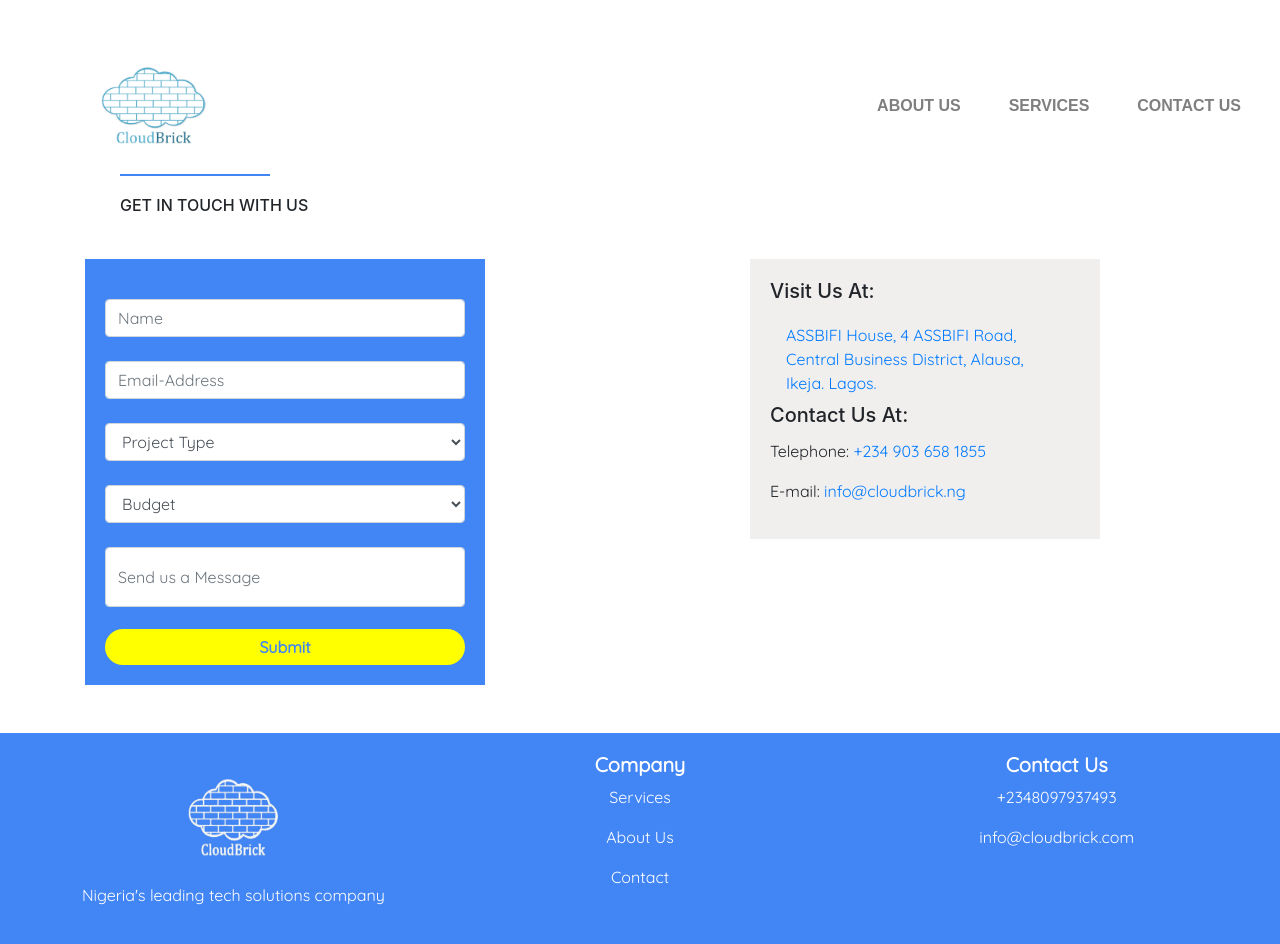
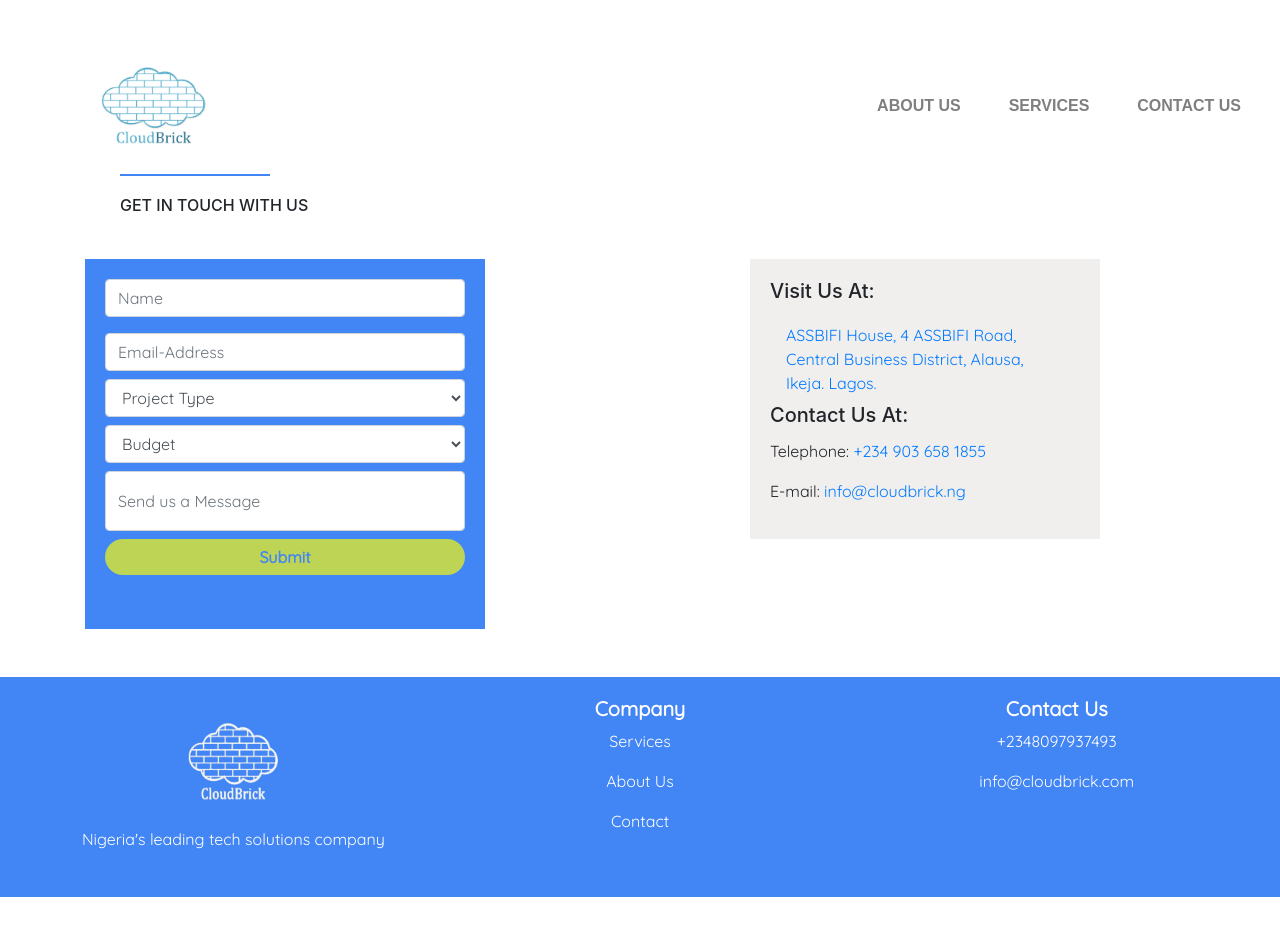
Before and after one commit to Oluwabambi/cloudbrick, an Angular app: page /contact-us in a window 1280 px wide. Shown: the top 944 px of the page. After the commit the page ends 897 px from the top, so only its background shows below. Built offline with nearby package versions, Linux system fonts and the light colour scheme; a web font is replaced by a local one.

Commit message:
login and submit updated

```diff
--- /dev/null
+++ b/src/app/modules/auth/admin-dashboard/admin-dashboard.component.html
@@ -0,0 +1 @@
+<p>admin-dashboard works!</p>
--- /dev/null
+++ b/src/app/modules/auth/admin-dashboard/admin-dashboard.component.ts
@@ -0,0 +1,15 @@
+import { Component, OnInit } from '@angular/core';
+
+@Component({
+  selector: 'app-admin-dashboard',
+  templateUrl: './admin-dashboard.component.html',
+  styleUrls: ['./admin-dashboard.component.css']
+})
+export class AdminDashboardComponent implements OnInit {
+
+  constructor() { }
+
+  ngOnInit(): void {
+  }
+
+}
--- a/src/app/modules/auth/auth-routing.module.ts
+++ b/src/app/modules/auth/auth-routing.module.ts
@@ -3,12 +3,16 @@
 import { RouterModule, Routes } from '@angular/router';
 import { AuthComponent } from './auth.component';
 import {LoginComponent} from './login/login.component';
+import {AdminDashboardComponent} from './admin-dashboard/admin-dashboard.component';
 
 const routes: Routes = [{
   path: '',
   component: AuthComponent,
   children: [
     {path: 'login', component: LoginComponent},
+    {path: 'AdminDashboard', component: AdminDashboardComponent},
+
+
   ]
 }];
 
--- a/src/app/modules/auth/login/login.component.html
+++ b/src/app/modules/auth/login/login.component.html
@@ -14,7 +14,7 @@
           <h3 class="mb-5">Login to your site.</h3>
       </div>
       <div>
-          <form>
+          <!-- <form>
             <div class="mb-3 pt-4 px-4">
                 <label for="formGroupExampleInput" class="form-label">Username</label>
                 <input type="email" class="form-control" id="formGroupExampleInput" placeholder="Enter Username">
@@ -23,7 +23,21 @@
                 <label for="formGroupExampleInput2" class="form-label">Password</label>
                 <input type="password" class="form-control" id="formGroupExampleInput2" placeholder="Enter password">
               </div>
-              <button type="submit" class="btn form-button">Login</button>
+              <button (click)="onLogin()" type="submit" class="btn form-button">Login</button>
+          </form>
+           -->
+
+           <form>
+            <div class="mb-3 pt-4 px-4">
+              <label for="formGroupExampleInput" class="form-label">Username</label>
+              <input type="email" class="form-control" name="userName" id="formGroupExampleInput" placeholder="Enter Username" [(ngModel)]="Login.userName">
+            </div>
+            <div class="mb-3 pb-3 px-4">
+              <label for="formGroupExampleInput2" class="form-label">Password</label>
+              <input type="password" class="form-control" name="pass" id="formGroupExampleInput2" placeholder="Enter password" [(ngModel)]="Login.pass">
+            </div>
+            <button type="submit" class="btn form-button" (click)="onLogin()">Login</button>
+
           </form>
 
       </div>
--- a/src/app/modules/auth/login/login.component.ts
+++ b/src/app/modules/auth/login/login.component.ts
@@ -1,4 +1,6 @@
 import { Component, OnInit } from '@angular/core';
+import {Router} from '@angular/router';
+
 
 @Component({
   selector: 'app-login',
@@ -7,9 +9,25 @@
 })
 export class LoginComponent implements OnInit {
 
-  constructor() { }
+  Login: ILogin =  new ILogin();
+  constructor(private router: Router) { }
 
   ngOnInit(): void {
   }
 
+  onLogin(){
+    if(this.Login.userName === 'admin' && this.Login.pass === 'Admina'){
+      this.router.navigateByUrl('auth/AdminDashboard');
+    }else {
+      alert('Wrong Username or Password');
+
+    }
+  }
+
 }
+
+export class ILogin{
+  "userName": string;
+  "pass": string;
+
+}
--- a/src/app/modules/pages/landing/contact-us/contact-us.component.html
+++ b/src/app/modules/pages/landing/contact-us/contact-us.component.html
@@ -54,27 +54,29 @@
             <div class="col-sm-6 mt-3">
               <div class="contact">
                 <div class="card-body">
-                    <form style= "max-width: 100%; height:330px;">
-                        <input style="margin-top: 20px;" type="text" class="form-control mb-4" placeholder="Name" aria-label="Name">
-                        <input type="email" class="form-control mb-4" placeholder="Email-Address"
-                            aria-label="Email-Address">
-                        <select class="form-select form-control mb-4" aria-label="Default select example">
-                            <option value="Project Type" hidden>Project Type</option>
+                  <form #userForm="ngForm"  style= "max-width: 100%; height:330px;"(ngSubmit)="submitClient(userForm);userForm.reset()">
+                    <div class="form-group">
+                    <input  required type="text" #name="ngModel"
+                    class="form-control " placeholder="Name" aria-label="Name" name="name" [(ngModel)]="client.name" >
+                      <small class="text-danger" [class.d-none]="name.valid || name.untouched">Name is required</small></div>
+                    <input type="email" class="form-control mt-2" placeholder="Email-Address" aria-label="Email-Address" name="email" [(ngModel)]="client.email" >
+                    <select class="form-select form-control mt-2" required aria-label="Default select example" name="projectType" [(ngModel)]="client.projectType"  >
+                        <option value="Project Type" disabled >Project Type</option>
                         <option value="Web Application">Web Application</option>
                         <option value="Mobile Application">Mobile Application</option>
                         <option value="Mobile Marketing">Mobile Marketing</option>
                         <option value="Internet/Web Marketing">Internet/Web Marketing</option>
                     </select>
-                        <select class="form-select form-control mb-4" aria-label="Default select example">
-                            <option value="budget" hidden>Budget</option>
-                            <option value="10,000-30,000">$1000-30,000</option>
-                            <option value="40,000-60,000">$40,000-60,000</option>
-                            <option value="60,000-100,000">$60,000-100,000</option>
+                    <select class="form-select form-control mt-2" required aria-label="Default select example" name="budget" [(ngModel)]="client.budget" >
+                        <option value="1" disabled >Budget</option>
+                        <option value="$10,000-30,000">$10,000-30,000</option>
+                        <option value="$40,000-60,000">$40,000-60,000</option>
+                        <option value="$60,000-100,000">$60,000-100,000</option>
                     </select>
-                        <input type="text" class="form-control" placeholder="Send us a Message"
-                            style="height:60px;" aria-label="Message">
+                    <input type="text" class="form-control mt-2" required placeholder="Send us a Message" style="height:60px;" aria-label="Message" name="message" [(ngModel)]="client.message" >
+
+                  <button type="submit"  [disabled]="userForm.invalid" class="btn form-button mt-2" >Submit</button>
                   </form>
-                    <button type="submit" class="btn  form-button">Submit</button>
                 </div>
               </div>
             </div>
--- a/src/app/modules/pages/landing/contact-us/contact-us.component.ts
+++ b/src/app/modules/pages/landing/contact-us/contact-us.component.ts
@@ -1,6 +1,8 @@
 
 import { Component, OnInit } from '@angular/core';
 import {Router} from '@angular/router';
+
+import {NgForm} from '@angular/forms'
 
 @Component({
   selector: 'app-contact-us',
@@ -20,5 +22,25 @@
     return this.router.navigate(['/home'],
      {state: {comingFrom: 'contact-us'}});
   }
+  client: Clients = {
+    name: '',
+    email: '',
+    projectType: "Project Type",
+    budget: 1,
+    message: '',
+  };
+
+  submitClient(clientForm:NgForm):void{
+    alert("Submitted");
+    // console.log(clientForm.value);
+  }
 
 }
+
+export class Clients {
+  name?: string;
+  email?: string;
+  projectType?: string;
+  budget?: number;
+  message?: string;
+}
--- a/src/app/modules/pages/landing/landing.module.ts
+++ b/src/app/modules/pages/landing/landing.module.ts
@@ -7,6 +7,7 @@
 import { ServicesComponent } from './services/services.component';
 import { ContactUsComponent } from './contact-us/contact-us.component';
 import { HeaderComponent } from './layouts/header/header.component';
+import { FormsModule } from '@angular/forms';
 
 
 @NgModule({
@@ -20,7 +21,8 @@
 
   imports: [
     CommonModule,
-    LandingRoutingModule
+    LandingRoutingModule,
+    FormsModule,
   ]
 })
 export class LandingModule { }
```
Also changed, not shown: src/app/modules/auth/auth.module.ts (+6 -1 lines), src/app/modules/auth/admin-dashboard/admin-dashboard.component.css (added), 1 other file (tests, documents, lock files or other folders). Lines whose indentation alone changed are shown as unchanged.
